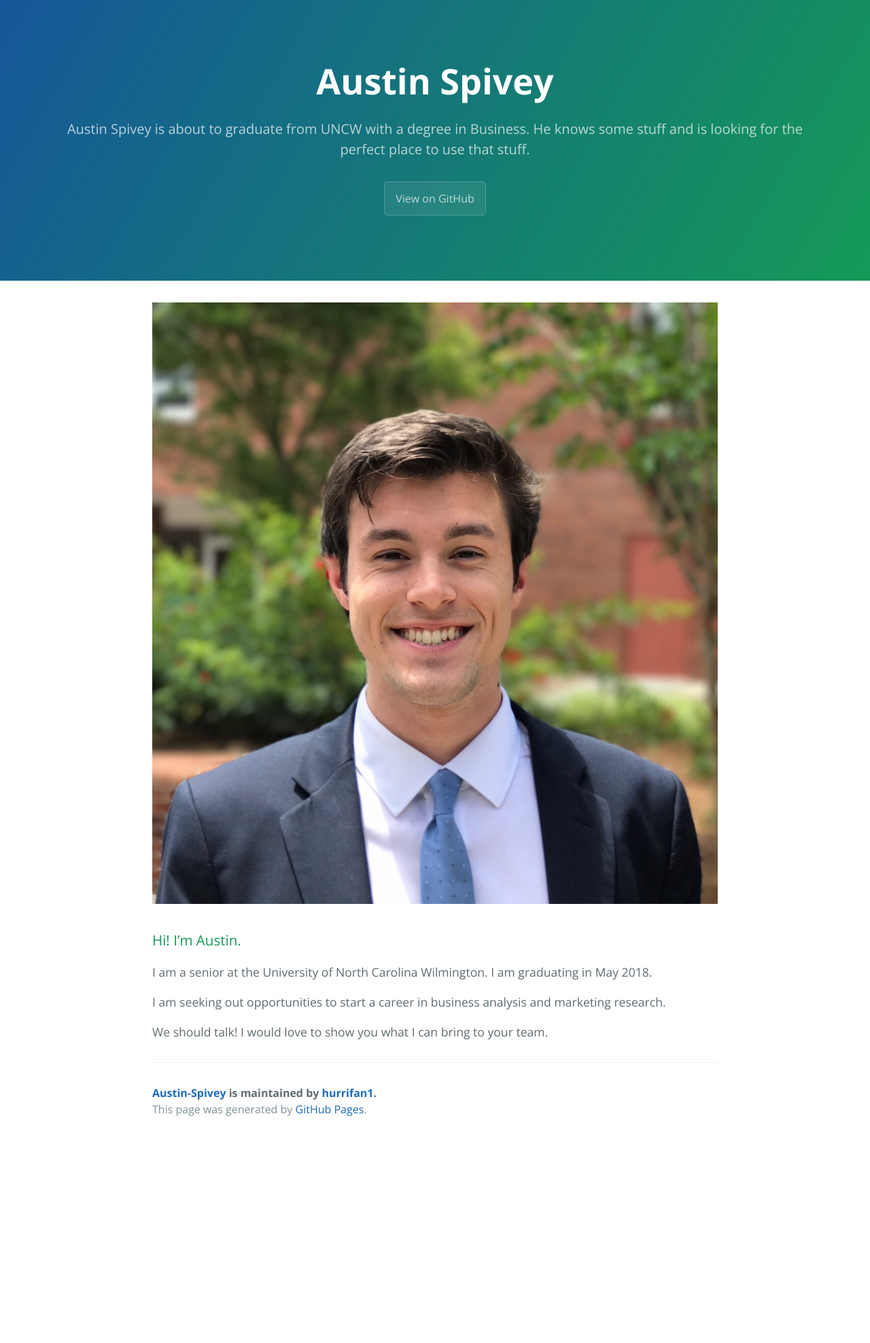
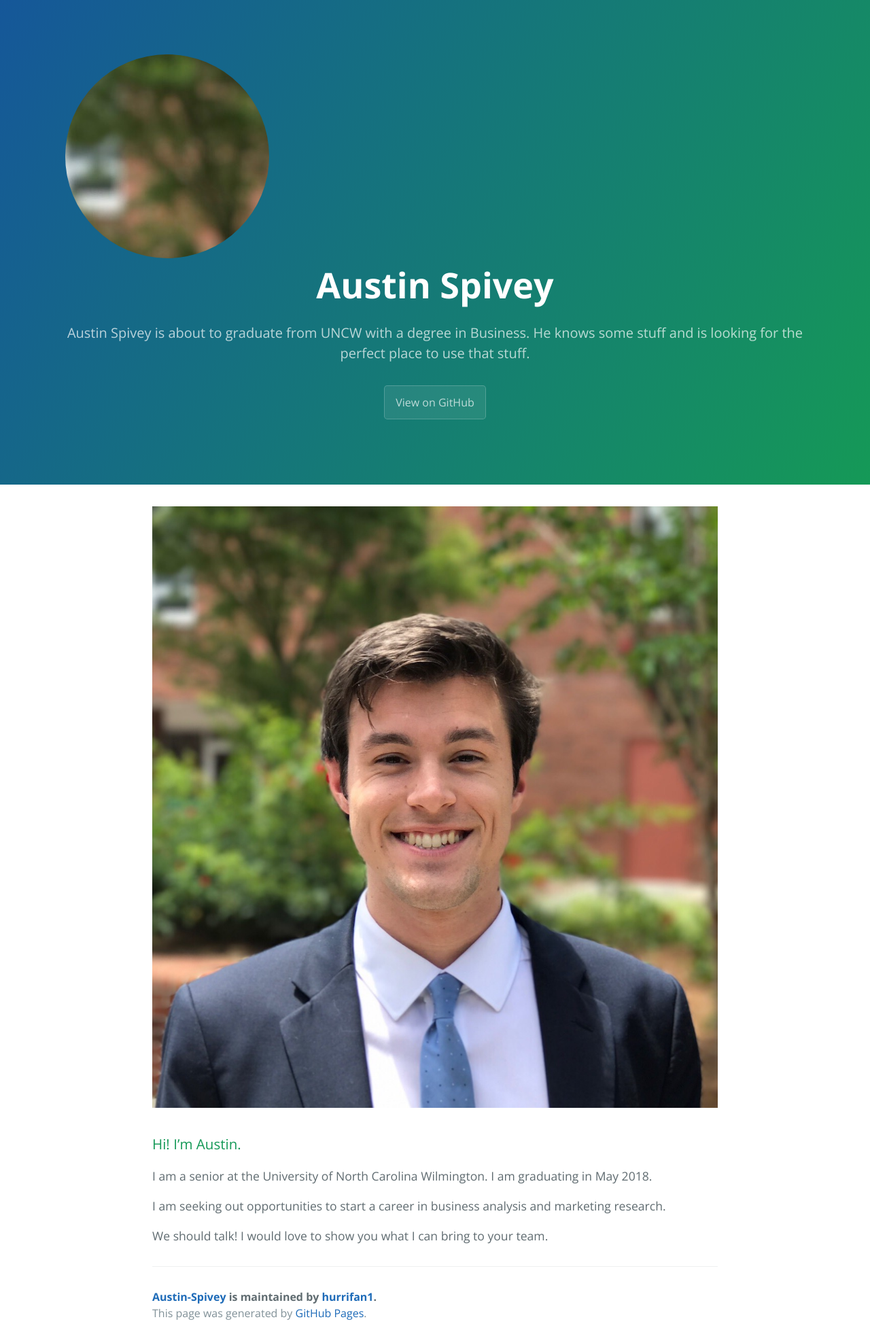
Before and after one commit to hurrifan1/Austin-Spivey, a Jekyll site: the page built from docs/index.md, in a window 1280 px wide. Shown: the whole page at 68% size. Built offline with Jekyll 4.4.1, drawn with Linux system fonts in a browser that asks for light colours; before the commit the page ends 1676 px from its top, so only the background shows below that.

Commit message:
Update style.scss

```diff
--- a/docs/assets/css/style.scss
+++ b/docs/assets/css/style.scss
@@ -2,3 +2,12 @@
 ---
 
 @import 'jekyll-theme-cayman';
+
+.circular-headshot {
+	width: 300px;
+	height: 300px;
+	border-radius: 150px;
+	-webkit-border-radius: 150px;
+	-moz-border-radius: 150px;
+	background: url(https://github.com/hurrifan1/Austin-Spivey/blob/master/docs/assets/IMG_1278.JPG) no-repeat;
+	}
```
